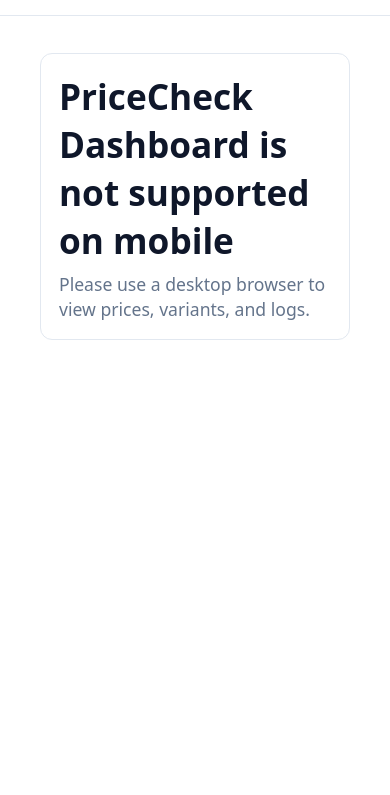
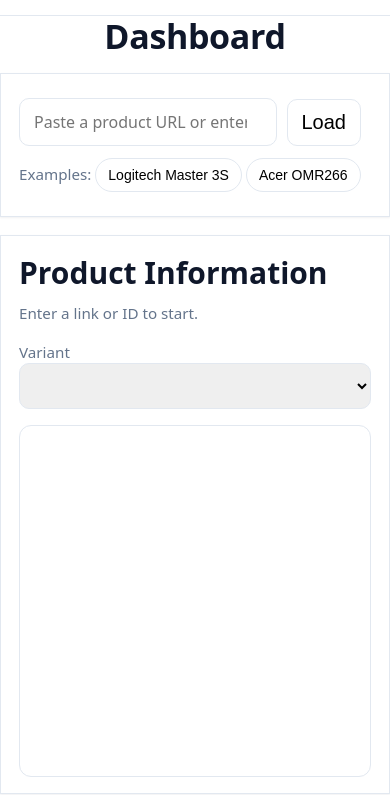
Before and after one commit to s-suleymanov/pricecheck-api, a website: page public/dashboard/index.html in a window 390 px wide. Shown: the part 87-882 px from the top of the page. Drawn offline with Linux system fonts and the light colour scheme.

Commit message:
mobile viewpoint

```diff
--- a/public/dashboard/dashboard.js
+++ b/public/dashboard/dashboard.js
@@ -582,8 +582,8 @@
       ['variant', 'Variant'],
       ['category', 'Category'],
       ['brand', 'Brand'],
-      ['model_number', 'Model Number'],
-      ['model_name', 'Model Name'],
+      ['model_number', 'Model'],
+      ['model_name', 'Name'],
     ];
 
     const varies = {};
--- a/public/dashboard/index.html
+++ b/public/dashboard/index.html
@@ -33,14 +33,6 @@
     </div>
   </header>
 
-  <!-- Mobile-only message -->
-  <div class="mobile-blocker" role="status" aria-live="polite">
-    <div class="mobile-blocker__card">
-      <h2>PriceCheck Dashboard is not supported on mobile</h2>
-      <p>Please use a desktop browser to view prices, variants, and logs.</p>
-    </div>
-  </div>
-
   <main class="wrap">
     <h1>Dashboard</h1>
 
@@ -71,6 +63,7 @@
     <section class="grid-shell" style="margin-top:18px">
       <!-- MAIN -->
       <div>
+
         <!-- Product header -->
         <section class="card" id="productHeader">
           <div class="grid2">
@@ -80,7 +73,7 @@
               <div class="muted mono" id="pIds"></div>
               <div style="margin-top:10px">
                 <label class="muted" for="variant">Variant</label>
-                <select id="variant" style="display:block; width:260px; padding:10px 12px; border:1px solid var(--line); border-radius:10px; font:inherit"></select>
+                <select class="variant-dropdown" id="variant"></select>
               </div>
               <div style="margin-top:10px" id="brandWrap" hidden>
               <label class="muted">Brand</label>
--- a/public/dashboard/styles.css
+++ b/public/dashboard/styles.css
@@ -36,7 +36,6 @@
 .grid2{display:grid;grid-template-columns:1fr 1fr;gap:16px}
 .grid3{display:grid;grid-template-columns:repeat(3,1fr);gap:16px}
 .grid4{display:grid;grid-template-columns:repeat(4,1fr);gap:16px}
-@media (max-width:500px){.grid2,.grid3,.grid4{grid-template-columns:1fr}}
 
 /* Controls */
 .controls{display:grid;grid-template-columns:1fr auto auto;gap:10px;align-items:center;margin:8px 0 12px}
@@ -76,6 +75,15 @@
 
 /* Product image block */
 #pImg{width:100%;max-width:340px;border-radius:12px;border:1px solid var(--line)}
+
+.variant-dropdown{
+  display:block;
+  width:260px;
+  padding:10px 12px;
+  border:1px solid var(--line);
+  border-radius:10px;
+  font:inherit
+}
 
 /* Offers */
 .offer{
@@ -118,19 +126,6 @@
 /* Small helpers */
 .spaced{display:flex;justify-content:space-between;align-items:center;gap:12px;flex-wrap:wrap}
 .muted-note{color:var(--muted);font-size:.92rem;margin-top: 8px;}
-
-/* Mobile lockout stays the same */
-.mobile-blocker{display:none}
-@media (max-width:880px){
-  body.dashboard-page main{display:none!important}
-  body.dashboard-page .mobile-blocker{display:flex;align-items:center;justify-content:center;padding:24px}
-  body.dashboard-page .mobile-blocker__card{
-    background:var(--paper);color:var(--ink);border-radius:12px;
-    max-width:560px;width:calc(100% - 32px);margin:16px auto 0;padding:18px;border:1px solid var(--line)
-  }
-  body.dashboard-page .mobile-blocker__card h2{margin:0 0 8px;font-size:2.2rem}
-  body.dashboard-page .mobile-blocker__card p{margin:0;color:var(--muted);line-height:1.4;font-size:1.1rem}
-}
 
 /* PriceMatch callout - add class card--pm to that section */
 .card--pm{
@@ -243,3 +238,64 @@
   background: var(--surface);
   color: var(--ink);
 }
+
+@media (max-width:500px){
+  .grid2, .grid3, .grid4 {
+    grid-template-columns:1fr
+  }
+  .card {
+    border-radius: 0;
+  }
+  .wrap{padding: 0;}
+  h1 {
+    text-align: center;
+    margin: 12px 0 14px;
+  }
+  .controls{
+    gap: 10px;
+  }
+  .btn-das{
+    height: 47px;
+    font-size: 20px;
+  }
+  .grid-shell{
+    gap: 16px;
+  }
+  #pTitle{
+    font-size: 30px;
+  }
+  #share{
+    display: none;
+  }
+  .kpis{
+    grid-template-columns: 1fr;
+    gap: 12px;
+  }
+  .variant-dropdown{
+    width: 100%;
+  }
+  .ph-btn{
+    width: 100%;
+  }
+  #pImg, .pimg-wrap{
+    max-width: none;
+  }
+}
+
+@media (max-width:700px){
+  .kpis{
+    grid-template-columns: repeat(3, 1fr);
+    gap: 10px;
+  }
+
+  /* hide "Typical low 90d" (2nd KPI) */
+  .kpis .kpi:nth-child(2){
+    display: none !important;
+  }
+}
+
+@media (max-width:570px){
+    p.muted .pill:nth-of-type(3){
+    display: none !important;
+  }
+}
```
Also changed, not shown: public/insights/library/blogs/state-of-pricecheck-what-products-are-available/index.html (renamed from public/insights/library/blogs/things-to-scrape-next/index.html). Lines whose indentation alone changed are shown as unchanged.
